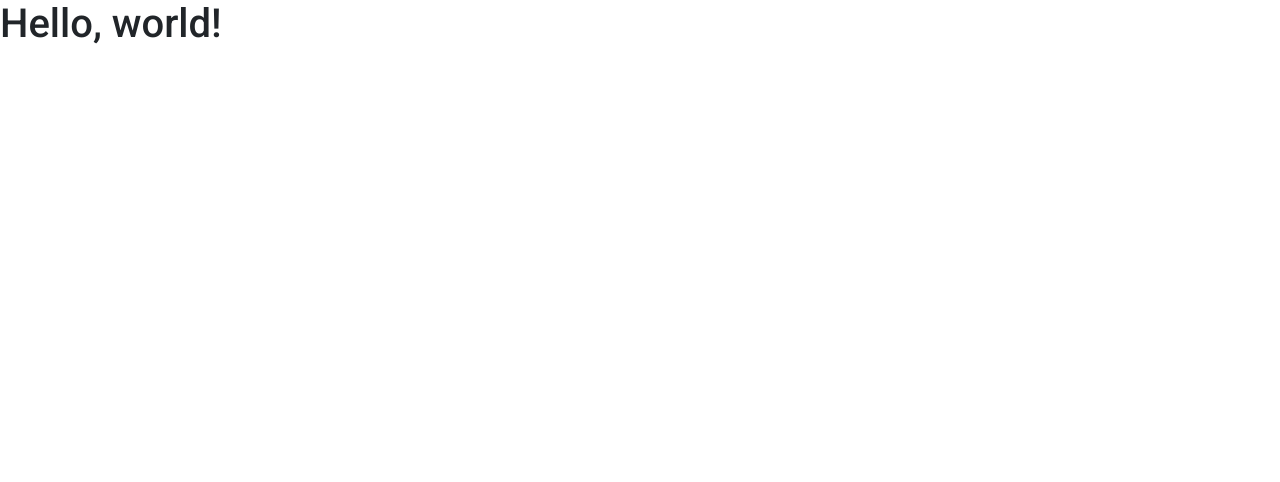
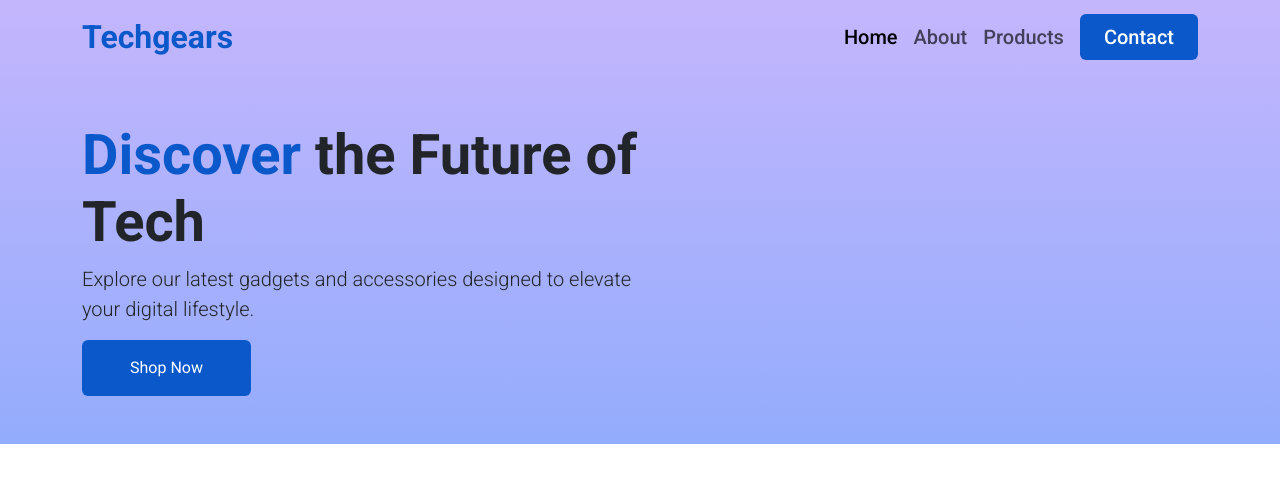
Before and after one commit to tumpamim07/Web3_Programming_Language, a plain HTML site: page Class-12 (Website Using Bootstrap)/Project/index.html in a window 1280 px wide. Drawn offline with nearby package versions, Linux system fonts and the light colour scheme.

Commit message:
Hero Section

```diff
--- a/Class-12 (Website Using Bootstrap)/Project/index.html
+++ b/Class-12 (Website Using Bootstrap)/Project/index.html
@@ -3,7 +3,7 @@
   <head>
     <meta charset="utf-8" />
     <meta name="viewport" content="width=device-width, initial-scale=1" />
-    <title>Tech Gear Project</title>
+    <title>Project</title>
     <link
       href="https://cdn.jsdelivr.net/npm/bootstrap@5.3.3/dist/css/bootstrap.min.css"
       rel="stylesheet"
@@ -20,7 +20,52 @@
   </head>
 
   <body>
-    <h1>Hello, world!</h1>
+    <header>
+      <nav class="navbar navbar-expand-lg ">
+        <div class="container">
+          <a class="navbar-brand fw-bold fs-2" href="#">Techgears</a>
+          <button class="navbar-toggler" type="button" data-bs-toggle="collapse" data-bs-target="#navbarSupportedContent" aria-controls="navbarSupportedContent" aria-expanded="false" aria-label="Toggle navigation">
+            <span class="navbar-toggler-icon"></span>
+          </button>
+          <div class="collapse navbar-collapse" id="navbarSupportedContent">
+            <ul class="navbar-nav ms-auto mb-2 mb-lg-0">
+              <li class="nav-item">
+                <a class="nav-link active fs-5" aria-current="page" href="#">Home</a>
+              </li>
+              <li class="nav-item">
+                <a class="nav-link fs-5" href="#">About</a>
+              </li>
+              </li>
+              <li class="nav-item">
+                <a class="nav-link fs-5" href="#">Products</a>
+              </li>
+              </li>
+              <li class="nav-item">
+                <a class="nav-link btn btn-primary fs-5 text-white px-4 py-2 ms-2" href="#">Contact</a>
+              </li>
+
+          </div>
+        </div>
+      </nav>
+
+
+      <!-- --------------------Hero Section-------------------------- -->
+       <main>
+        <section>
+          <div class="container py-5">
+            <div class="row-align-items-center justfy-content-center">
+              <div class="col-12 col-lg-6">
+                <h1 class="display-4 fw-bold"> <span class="text-primary">Discover</span>  the Future of Tech</h1>
+                <p class="lead">Explore our latest gadgets and accessories designed to elevate your digital lifestyle.</p>
+                <button class="btn btn-primary px-5 py-3 d-inline-block">Shop Now</button>
+              </div>
+              <div class="col-12 col-lg-6"></div>
+            </div>
+          </div>
+        </section>
+       </main>
+    </header>
+
     <script
       src="https://cdn.jsdelivr.net/npm/bootstrap@5.3.3/dist/js/bootstrap.bundle.min.js"
       integrity="sha384-YvpcrYf0tY3lHB60NNkmXc5s9fDVZLESaAA55NDzOxhy9GkcIdslK1eN7N6jIeHz"
--- a/Class-12 (Website Using Bootstrap)/Project/style.css
+++ b/Class-12 (Website Using Bootstrap)/Project/style.css
@@ -1,3 +1,46 @@
 body{
     font-family: "Roboto", sans-serif;
 }
+
+
+header {
+    background-image: linear-gradient(180deg, #c4b6fd, #93acfc);
+
+}
+
+.navbar-brand,
+.text-primary {
+    color: #0a58ca !important;
+}
+
+.nav-link{
+    font-weight: 500;
+}
+
+.btn-primary{
+    background-color: #0a58ca !important;
+    border: none;
+}
+
+.btn-primary:hover{
+    background-color: #257dfd !important;
+}
+
+
+.nav-link:hover{
+    color: #0a58ca;
+}
+
+p{
+    font-size: 18px;
+}
+
+
+.blue-bg{
+    background-color: #0a58ca;
+    color: #fff;
+}
+
+.text-primary{
+    color: #257dfd;
+}
```
